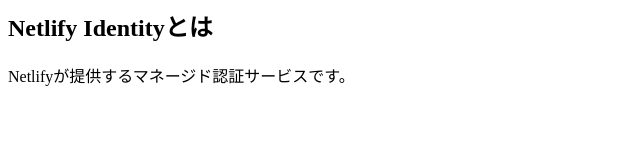
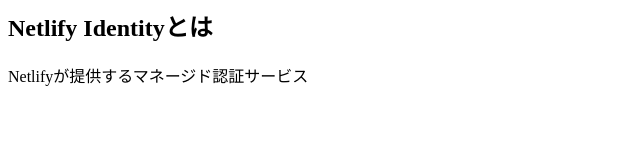
Before and after one commit to kudoh/netlify-cms-11ty-example, an Eleventy site: page src/posts/2022-08-10-netlify-identityを使って認証する.md in a window 1280 px wide. Shown: the full height of the page, 0-640 px from the left. Built offline with nearby package versions, Linux system fonts and the light colour scheme; Eleventy itself is replaced by a stand-in of ours; files that its build step writes are made by us from their sources.

Commit message:
Update ブログ “2022-08-10-netlify-identityを使って認証する”

```diff
--- a/src/posts/2022-08-10-netlify-identityを使って認証する.md
+++ b/src/posts/2022-08-10-netlify-identityを使って認証する.md
@@ -9,4 +9,4 @@ tags:
 ---
 ## Netlify Identityとは
 
-Netlifyが提供するマネージド認証サービスです。
+Netlifyが提供するマネージド認証サービス
```
